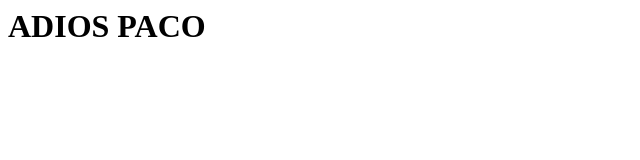
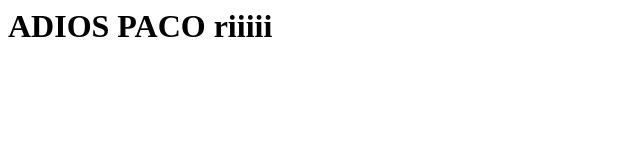
Before and after one commit to diegoProFP/ed-prueba1, a plain HTML site: page adiosPaco.html in a window 1280 px wide. Shown: the whole page, without its empty margins (0-640 px from the left). Drawn offline with Linux system fonts and the light colour scheme.

Commit message:
Comit de paco

```diff
--- a/adiosPaco.html
+++ b/adiosPaco.html
@@ -1,6 +1,6 @@
 <html>
 <body>
-<h1>ADIOS PACO</h1>
+<h1>ADIOS PACO  riiiii</h1>
 </body>
 
 </html>
```
